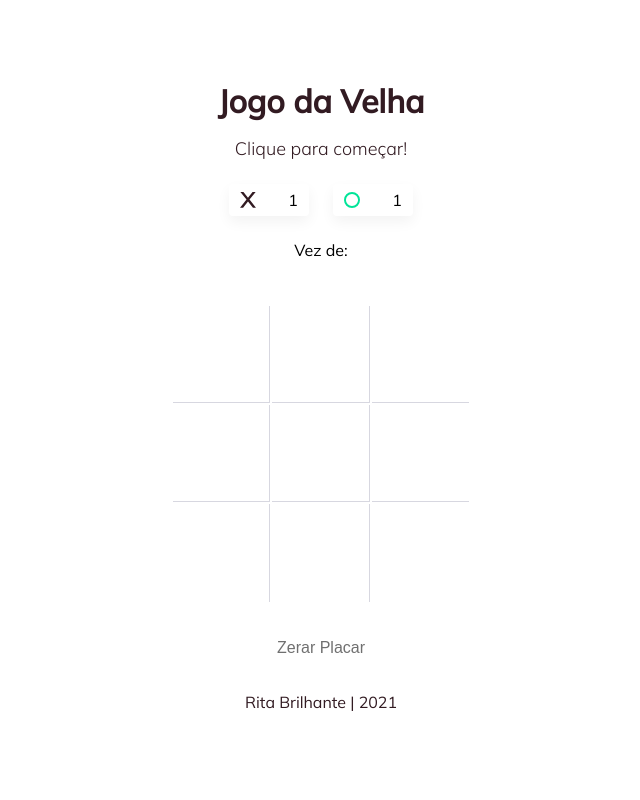
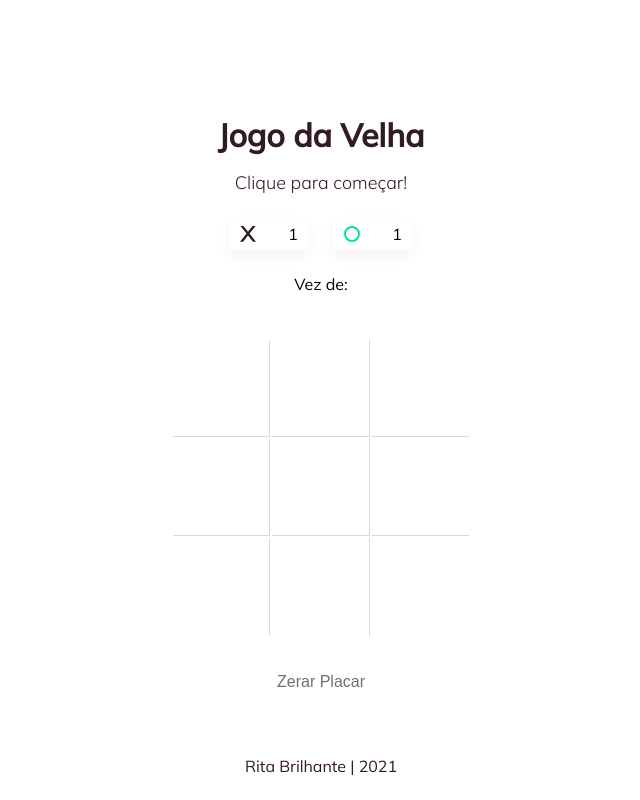
Before and after one commit to ritabrilhante/reactjogodavelha, a React (Create React App) app: page / in a window 1280 px wide. Shown: the whole page, without its empty margins (319-959 px from the left). Built offline with nearby package versions, Linux system fonts and the light colour scheme.

Commit message:
fix footer position

```diff
--- a/src/index.css
+++ b/src/index.css
@@ -33,4 +33,8 @@ footer {
   width: 100%;
 
   align-items: center;
+
+  position: fixed;
+  left: 0;
+  bottom: 0;
 }
```
